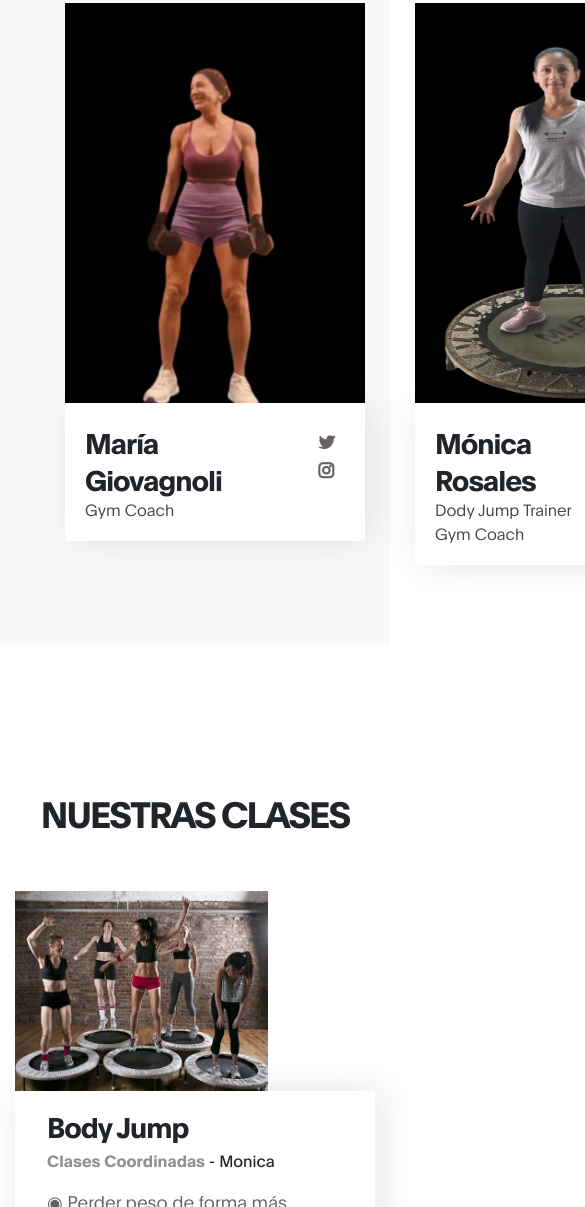
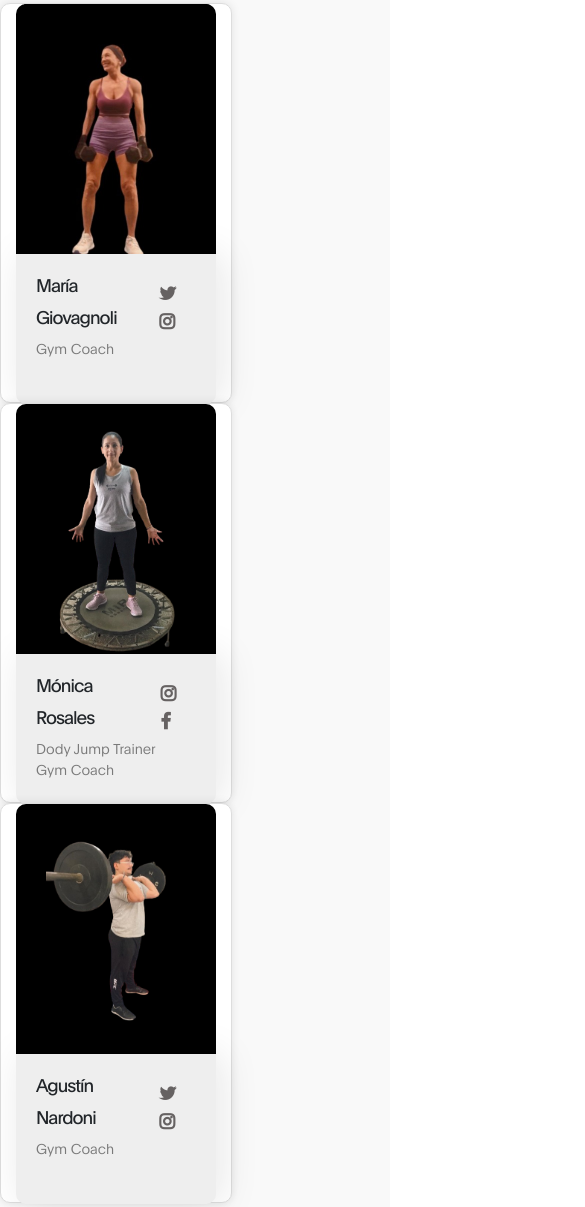
Before and after one commit to TomasManazza80/NewStyleGym, a plain HTML site: page index.html in a window 390 px wide. Shown: the part 1997-3204 px from the top of the page, 585 px wide, since content can reach past the window. Drawn offline with Linux system fonts and the light colour scheme.

Commit message:
responsive

```diff
--- a/css/tooplate-gymso-style.css
+++ b/css/tooplate-gymso-style.css
@@ -519,6 +519,7 @@ h6 {
     box-shadow: 6px 0 38px rgba(20,20,20,0.10);
     padding: 20px;
     position: relative;
+    width: 282px;
   }
 
   .team-info span {
@@ -694,6 +695,7 @@ contenedor de personal
 
   .contenedorGeneral {
  display: flex;
+ flex-direction: row;
  width: 100%;
   }
 
@@ -701,14 +703,65 @@ contenedor de personal
      tamaño de imagen
   -----------------------------------------*/
 
-.imgPersonal{
+  .cardPersonal {
+    width: auto;
+    height: 350px; /* ajusta el tamaño de la card */
+    background-color: white;
+    border: 1px solid #ddd;
+    border-radius: 10px;
+    box-shadow: 0 0 10px rgba(0, 0, 0, 0.1);
     height: 400px;
-    width: 300px;
-}
+  }
 
+  .cardPersonal img {
+    width: 100%;
+    height: 150px; /* ajusta el tamaño de la imagen */
+    object-fit: cover;
+    border-top-left-radius: 10px;
+    border-top-right-radius: 10px;
+    background-color: black;
+  }
 
-.cardPersonal{
-   margin-left: 50px;
-    width: 300px;
+  .team-info {
+    height: 150px;
+    padding: 20px;
+    background-color: #eeeeee;
+    border-bottom-left-radius: 10px;
+    border-bottom-right-radius: 10px;
+    width: 100%;
+  }
+
+  .team-info h3 {
+    font-size: 18px;
+    margin-bottom: 10px;
+  }
+
+  .team-info span {
+    font-size: 14px;
+    color: #666;
+  }
+
+  .social-icon {
+    list-style: none;
+    padding: 0;
+    margin: 0;
+  }
+
+  .social-icon li {
+    display: inline-block;
+    margin-right: 10px;
+  }
+
+  .social-icon a {
+    font-size: 18px;
+    color: #666;
+  }
+
+  .cardPersonal img {
+    width: 100%;
     height: auto;
-}
+    max-height: 250px; /* ajusta el tamaño máximo de la imagen */
+    object-fit: contain;
+    border-top-left-radius: 10px;
+    border-top-right-radius: 10px;
+  }
--- a/index.html
+++ b/index.html
@@ -142,87 +142,52 @@ https://www.tooplate.com/view/2119-gymso-fitness
      <section class="about section" id="about">
         <div class="container">
           <div class="row">
-
-                            <div class="  col-lg-5 col-md-10 mx-auto col-12">
+            <div class="col-lg-5 col-md-10 mx-auto col-12 text-center">
               <h1 class="mb-4" data-aos="fade-up" data-aos-delay="300">Quienes somos?</h1>
-
               <p data-aos="fade-up" data-aos-delay="400">Tu bienestar es nuestra prioridad. Nuestro equipo de profesionales te brindará la atención personalizada que necesitas para alcanzar tus objetivos.</p>
-
               <p data-aos="fade-up" data-aos-delay="500">Poco tiempo?. Nuestra nueva ubicación te ofrece fácil acceso y un entorno tranquilo para concentrarte en tu entrenamiento.</p>
-
             </div>
-
-
-
-
-
-
           </div>
-
-                    <div class="contenedorGeneral" data-aos="fade-up" data-aos-delay="700">
-                        <div class="cardPersonal">
-                            <img src="images/team/fotomari.jpeg" class="imgPersonal" alt="Trainer">
-
-                            <div class="team-info d-flex flex-column">
-
-                                <h3>María</h3>
-                                <h3>Giovagnoli</h3>
-                                <span>Gym Coach</span>
-
+          <div class="row contenedorGeneral" data-aos="fade-up" data-aos-delay="700">
+            <div class="col-md-4 cardPersonal d-inline-block">
+              <img src="images/team/fotomari.jpeg" class="imgPersonal img-fluid" alt="Trainer">
+              <div class="team-info d-flex flex-column" style="width: 200px;">
+                <h3 class="h5">María</h3>
+                <h3 class="h5">Giovagnoli</h3>
+                <span class="small">Gym Coach</span>
                 <ul class="social-icon mt-3">
                   <li><a href="#" class="fa fa-twitter"></a></li>
                   <li><a href="#" class="fa fa-instagram"></a></li>
                 </ul>
               </div>
             </div>
-
-
-
-
-
-                        <div class="cardPersonal">
-                            <img src="images/team/monifoto.png" class="imgPersonal " alt="Trainer">
-
-                            <div class="team-info d-flex flex-column">
-
-                                <h3>Mónica</h3>
-                                <h3>Rosales</h3>
-                                <span>Dody Jump Trainer</span>
-                                <span>Gym Coach</span>
-
+            <div class="col-md-4 cardPersonal d-inline-block">
+              <img src="images/team/monifoto.png" class="imgPersonal img-fluid" alt="Trainer">
+              <div class="team-info d-flex flex-column" style="width: 200px;">
+                <h3 class="h5">Mónica</h3>
+                <h3 class="h5">Rosales</h3>
+                <span class="small">Dody Jump Trainer</span>
+                <span class="small">Gym Coach</span>
                 <ul class="social-icon mt-3">
                   <li><a href="#" class="fa fa-instagram"></a></li>
                   <li><a href="#" class="fa fa-facebook"></a></li>
                 </ul>
               </div>
             </div>
-
-
-
-                        <div class="cardPersonal">
-                            <img src="images/team/agus.png" class="imgPersonal" alt="Trainer">
-
-                            <div class="team-info d-flex flex-column">
-
-                                <h3>Agustín</h3>
-                                <h3>Nardoni</h3>
-                                <span>Gym Coach</span>
-
+            <div class="col-md-4 cardPersonal d-inline-block">
+              <img src="images/team/agus.png" class="imgPersonal img-fluid" alt="Trainer">
+              <div class="team-info d-flex flex-column" style="width: 200px;">
+                <h3 class="h5">Agustín</h3>
+                <h3 class="h5">Nardoni</h3>
+                <span class="small">Gym Coach</span>
                 <ul class="social-icon mt-3">
                   <li><a href="#" class="fa fa-twitter"></a></li>
                   <li><a href="#" class="fa fa-instagram"></a></li>
                 </ul>
               </div>
             </div>
-
-
-                    </div>
-
-
-
           </div>
       </section>
-
 
      <!-- CLASS -->
      <section class="class section" id="class">
```
Lines whose indentation alone changed are shown as unchanged.
